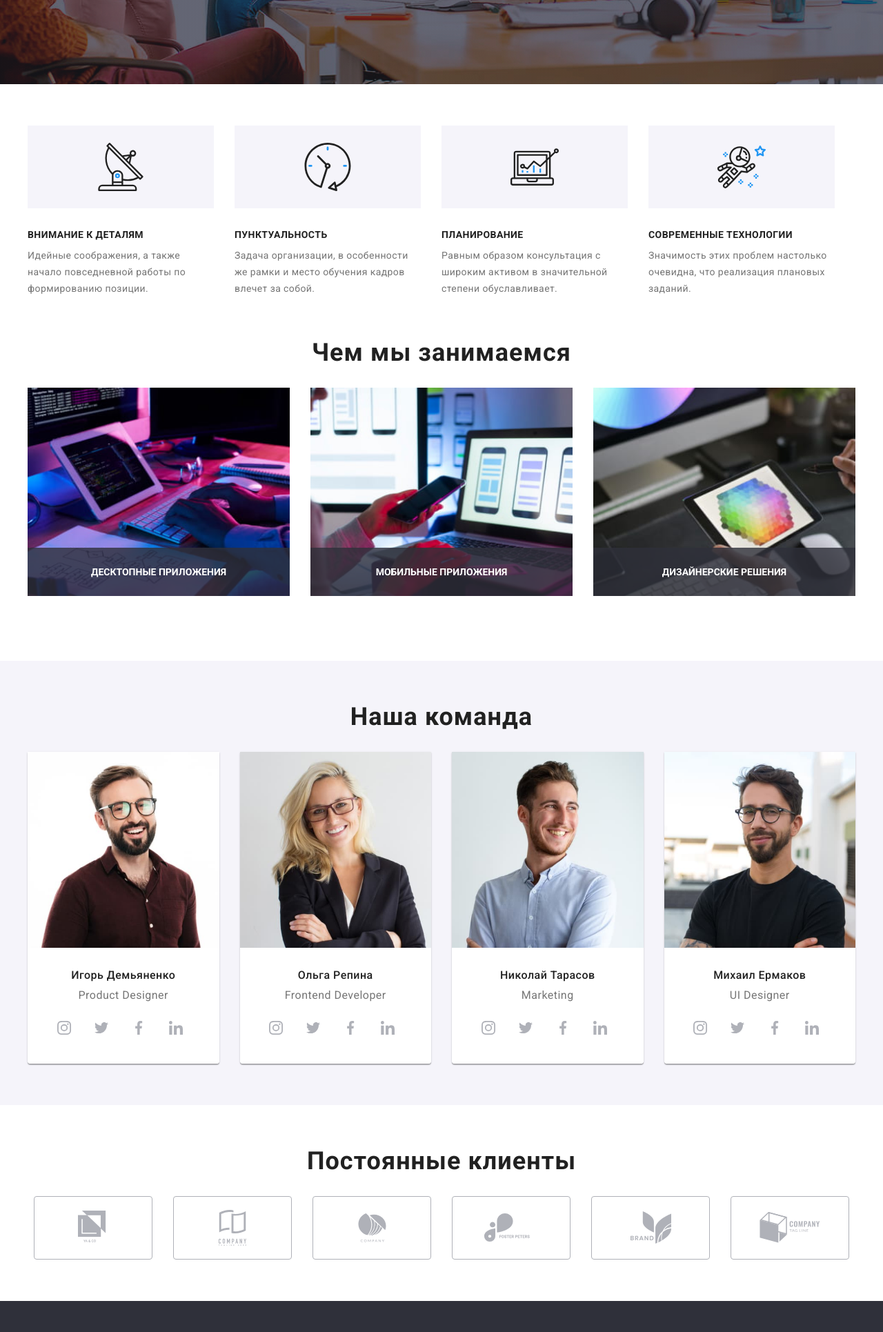
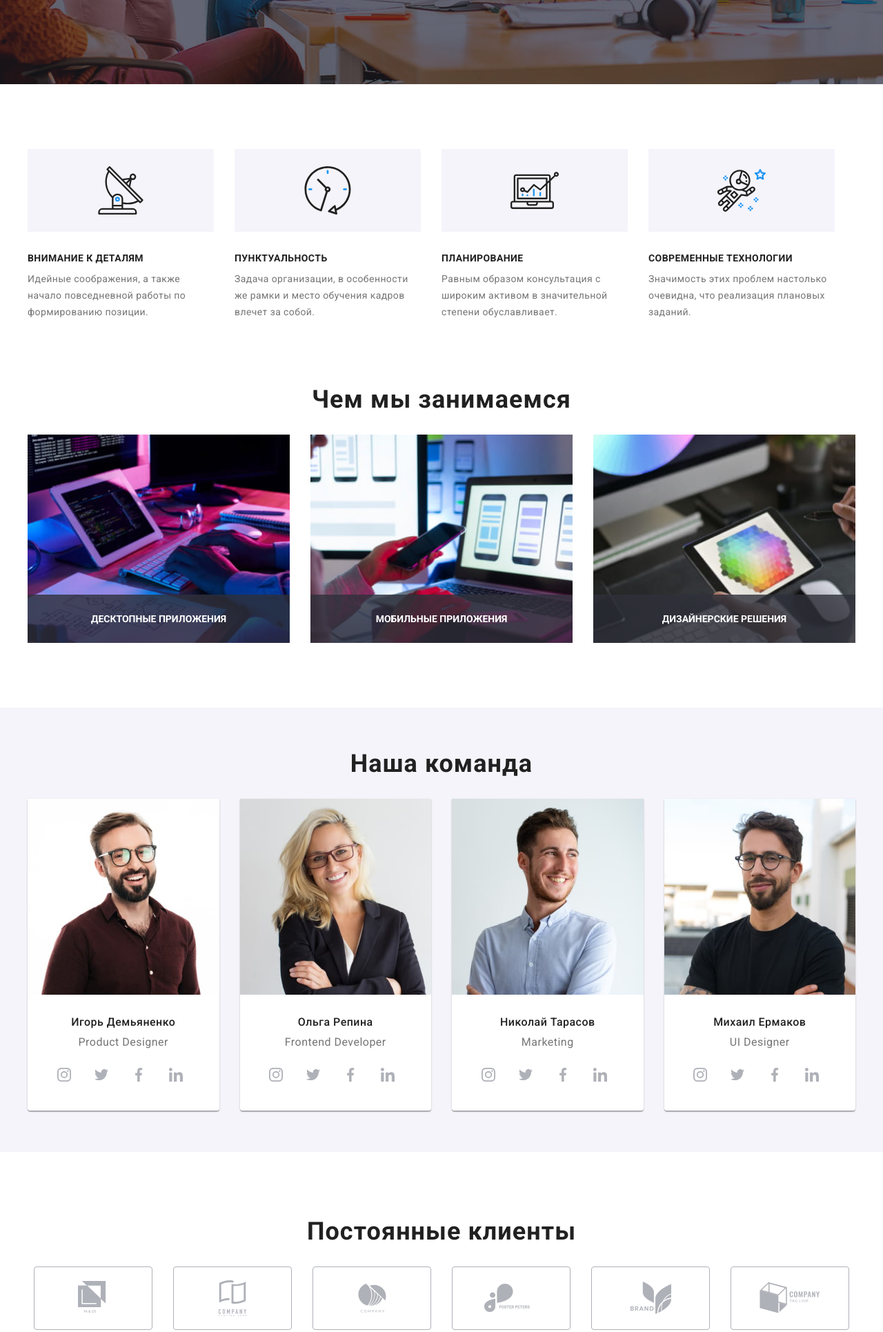
Before and after one commit to Yana-Grechka/goit-markup-hw-08, a plain HTML site: page index.html in a window 1280 px wide. Shown: the part 560-2491 px from the top of the page at 69% size. Drawn offline with nearby package versions, Linux system fonts and the light colour scheme.

Commit message:
исправлены отступы секций

```diff
--- a/sass/components/_clients.scss
+++ b/sass/components/_clients.scss
@@ -35,6 +35,11 @@
   .clients__link {
     width: 170px;
   }
+
+  .clients {
+    padding-top: 94px;
+    padding-bottom: 94px;
+  }
 }
 
 @media screen and (max-width: 767px) {
--- a/sass/components/_feature.scss
+++ b/sass/components/_feature.scss
@@ -57,6 +57,10 @@
     }
   }
 
+  .feature {
+    padding: 94px 0;
+  }
+
   .feature__title {
     text-align: start;
   }
--- a/sass/components/_portfolio.scss
+++ b/sass/components/_portfolio.scss
@@ -102,6 +102,11 @@
     margin-top: -30px;
     margin-left: -30px;
   }
+
+  .portfolio {
+    padding-bottom: 94px;
+    padding-top: 94px;
+  }
 }
 
 
```
Also changed, not shown: css/main.css, css/main.min.css, 2 other files.
